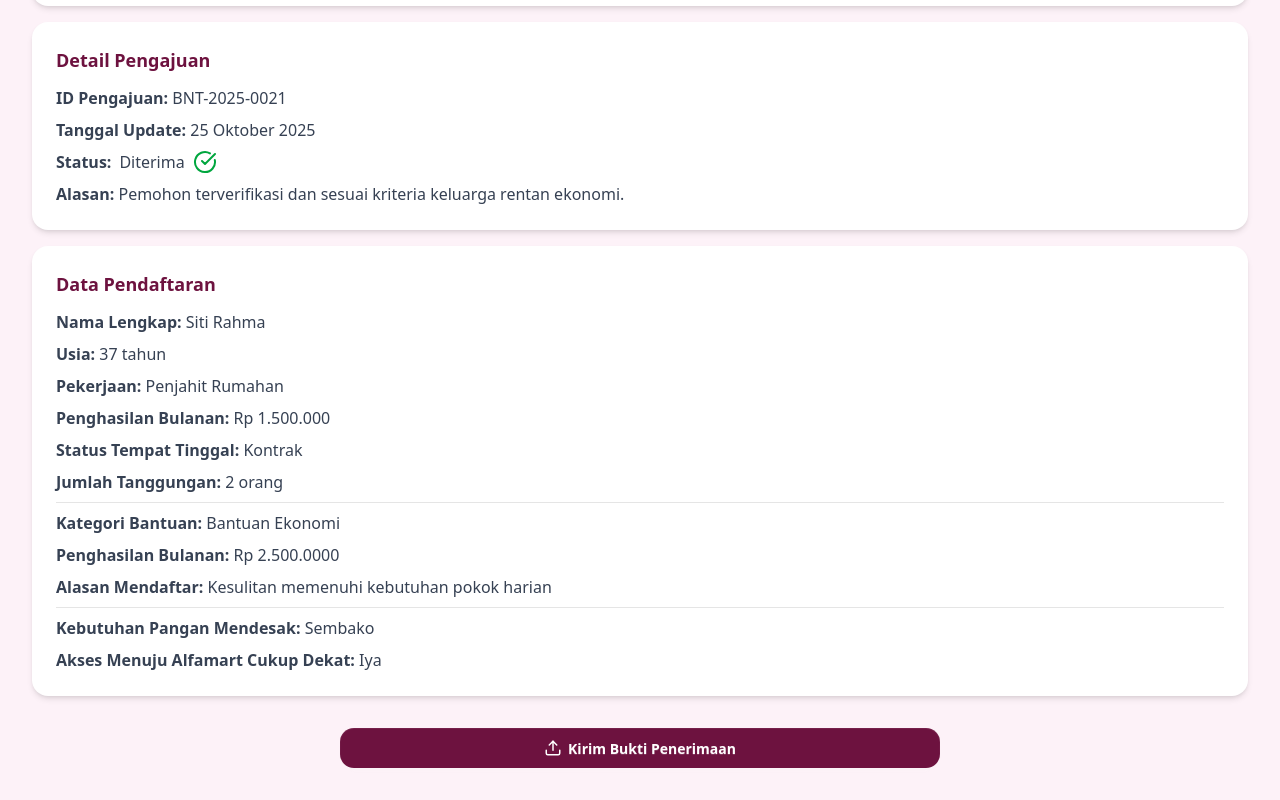
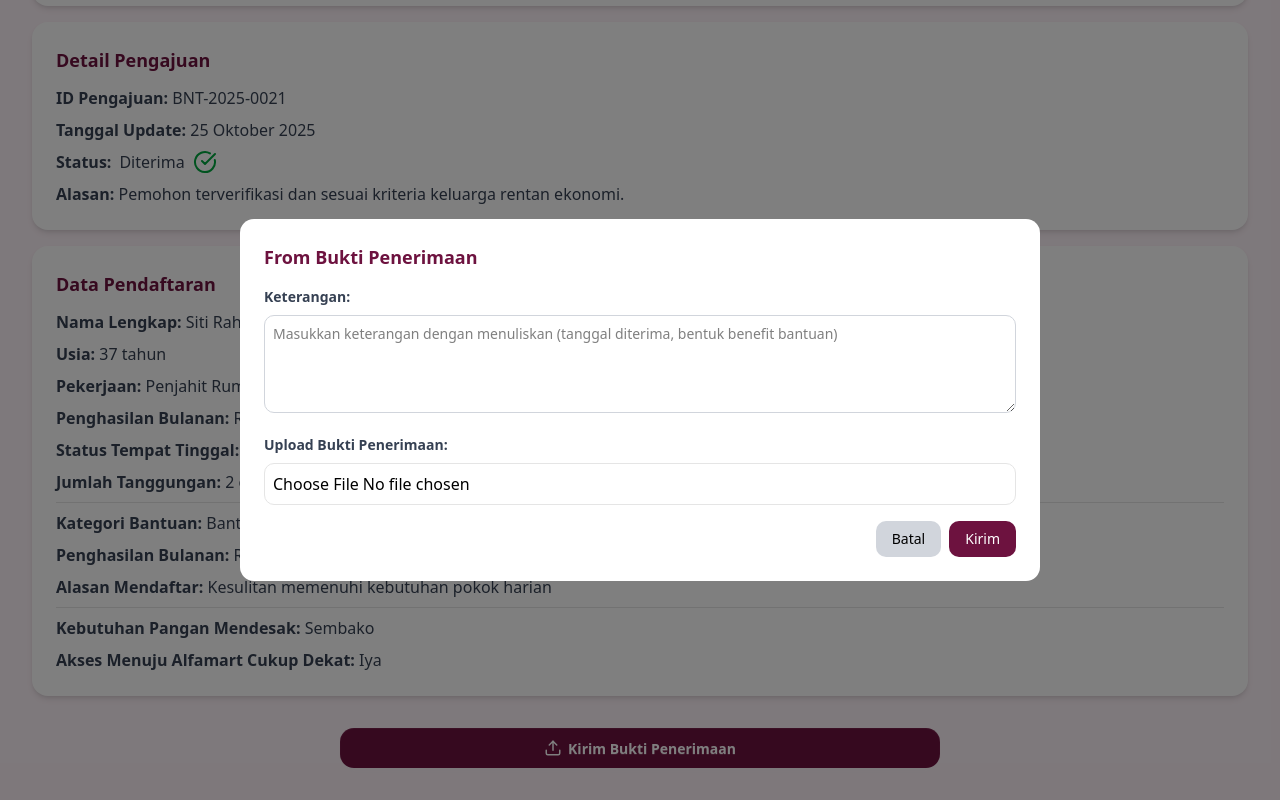
Before and after one commit to PI-25-Siti-Walidah/together-client, a Next.js app: page /riwayat/detail/1 in a window 1280 px wide. Both pictures are taken after a click on the button "Kirim Bukti Penerimaan". Shown: the part 602-1402 px from the top of the page. Built offline with nearby package versions, Linux system fonts and the light colour scheme.

Commit message:
add modul for status pengajuan diterima and selesai

```diff
--- a/src/app/riwayat/detail/[id]/component/button.jsx
+++ b/src/app/riwayat/detail/[id]/component/button.jsx
@@ -1,11 +1,19 @@
+import { useState } from "react";
 import { Upload, MessageSquare } from "lucide-react";
+import Diterima from "./diterima";
+import Selesai from "./selesai"
+
 export default function Button(){
+    const [showModal, setShowModal] = useState(false);
     const status = "Diterima";
+
+    const handleClick = () => setShowModal(true);
+    const handleClose = () => setShowModal(false);
 
     const renderButton = () => {
         if (status === "Diterima") {
             return (
-                <button className="btn w-full md:w-150 bg-[#6D123F] rounded-xl text-white border-none hover:bg-pink-600">
+                <button onClick={handleClick} className="btn w-full md:w-150 bg-[#6D123F] rounded-xl text-white border-none hover:bg-pink-600">
                     <Upload size={18} />
                     <span>Kirim Bukti Penerimaan</span>
                 </button>
@@ -13,9 +21,9 @@ export default function Button(){
         }
         if (status === "Selesai") {
             return (
-                <button className="btn w-full md:w-150 bg-[#6D123F] rounded-xl text-white border-none hover:bg-pink-600">
+                <button onClick={handleClick} className="btn w-full md:w-150 bg-[#6D123F] rounded-xl text-white border-none hover:bg-pink-600">
                     <MessageSquare size={18} />
-                    <span>Kirim Testimoni</span>
+                    <span>Kirim Bukti Pemanfaatan Bantuan</span>
                 </button>
             );
         }
@@ -24,6 +32,8 @@ export default function Button(){
     return(
         <section className="mt-4 flex justify-center">
             {renderButton()}
+            {status === "Diterima" && showModal && <Diterima onClose={handleClose} />}
+            {status === "Selesai" && showModal && <Selesai onClose={handleClose} />}
         </section>
     )
 }
--- /dev/null
+++ b/src/app/riwayat/detail/[id]/component/diterima.jsx
@@ -0,0 +1,27 @@
+export default function Diterima({ onClose }) {
+  return (
+    <div className="fixed inset-0 bg-black/50 flex items-center justify-center z-50">
+      <div className="bg-white rounded-xl p-6 w-100 md:w-200">
+        <h3 className="text-lg font-bold text-[#6D123F] mb-4">From Bukti Penerimaan</h3>
+        <form >
+            <label className="block mb-2 text-sm font-bold text-gray-700">Keterangan:</label>
+            <textarea className="w-full p-2 mb-4 border text-sm border-gray-300 rounded-lg" rows="4" placeholder="Masukkan keterangan dengan menuliskan (tanggal diterima, bentuk benefit bantuan)"></textarea>
+            <label className="block mb-2 text-sm font-bold text-gray-700">Upload Bukti Penerimaan:</label>
+            <input type="file" className="mb-4 border p-2 w-full rounded-lg" rows="4" />
+        </form>
+
+        <div className="flex justify-end gap-2">
+          <button
+            onClick={onClose}
+            className="px-4 py-2 bg-gray-300 rounded-lg text-sm"
+          >
+            Batal
+          </button>
+          <button className="px-4 py-2 bg-[#6D123F] text-white rounded-lg text-sm">
+            Kirim
+          </button>
+        </div>
+      </div>
+    </div>
+  );
+}
--- /dev/null
+++ b/src/app/riwayat/detail/[id]/component/selesai.jsx
@@ -0,0 +1,34 @@
+export default function Selesai({ onClose }) {
+  return (
+    <div className="fixed inset-0 bg-black/50 flex items-center justify-center z-50">
+      <div className="bg-white rounded-xl p-6 w-100 md:w-200">
+        <h3 className="text-lg font-bold text-[#6D123F] mb-4">Form Pemanfaatan & Testimoni Bantuan</h3>
+        <form >
+            <label className="block mb-2 text-sm font-bold text-gray-700">Keterangan:</label>
+            <textarea className="w-full p-2 mb-4 border border-gray-300 rounded-lg" rows="4" placeholder="Masukkan keterangan dengan menuliskan (tanggal pemanfaatan bantuan, jelaskan cara Anda memanfaatkan bantuan seperti apa)"></textarea>
+            <label className="block mb-2 text-sm font-bold text-gray-700">Upload Bukti Pemanfaatan Bantuan:</label>
+            <input type="file" className="mb-4 border p-2 w-full rounded-lg" rows="4" />
+            <label className="block mb-2 text-sm font-bold text-gray-700">Apakah Anda Puas dengan Program Bantuan Ini?</label>
+            <select className="w-full p-2 mb-4 border border-gray-300 rounded-lg">
+                <option value="">Pilih opsi</option>
+                <option value="Iya, sangat puas">Iya, sangat puas</option>
+                <option value="Tidak puas">Tidak puas</option>
+            </select>
+            <label className="block mb-2 text-sm font-bold text-gray-700">Testimoni:</label>
+            <textarea className="w-full p-2 mb-4 border border-gray-300 rounded-lg" rows="4" placeholder="Masukkan testimoni Anda di sini..."></textarea>
+        </form>
+        <div className="flex justify-end gap-2">
+          <button
+            onClick={onClose}
+            className="px-4 py-2 bg-gray-300 rounded-lg text-sm"
+          >
+            Batal
+          </button>
+          <button className="px-4 py-2 bg-[#6D123F] text-white rounded-lg text-sm">
+            Kirim
+          </button>
+        </div>
+      </div>
+    </div>
+  );
+}
```
